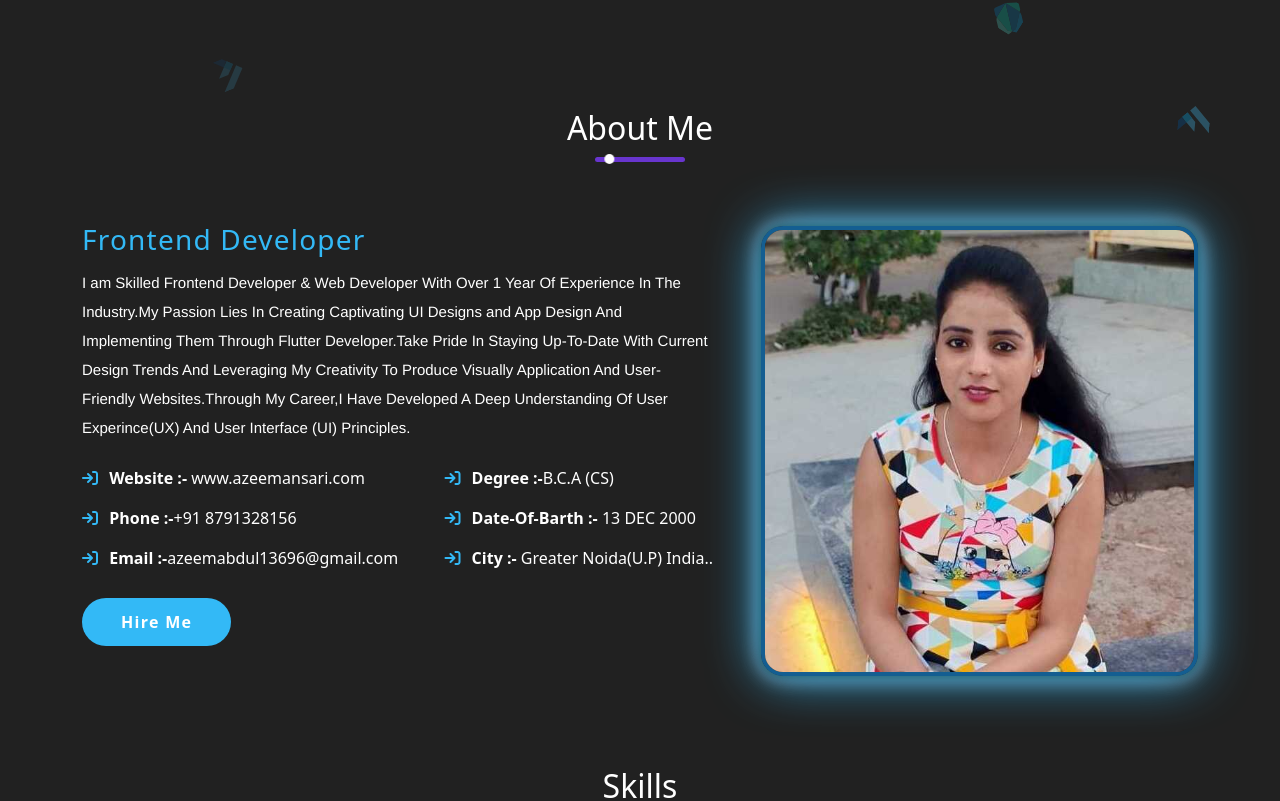
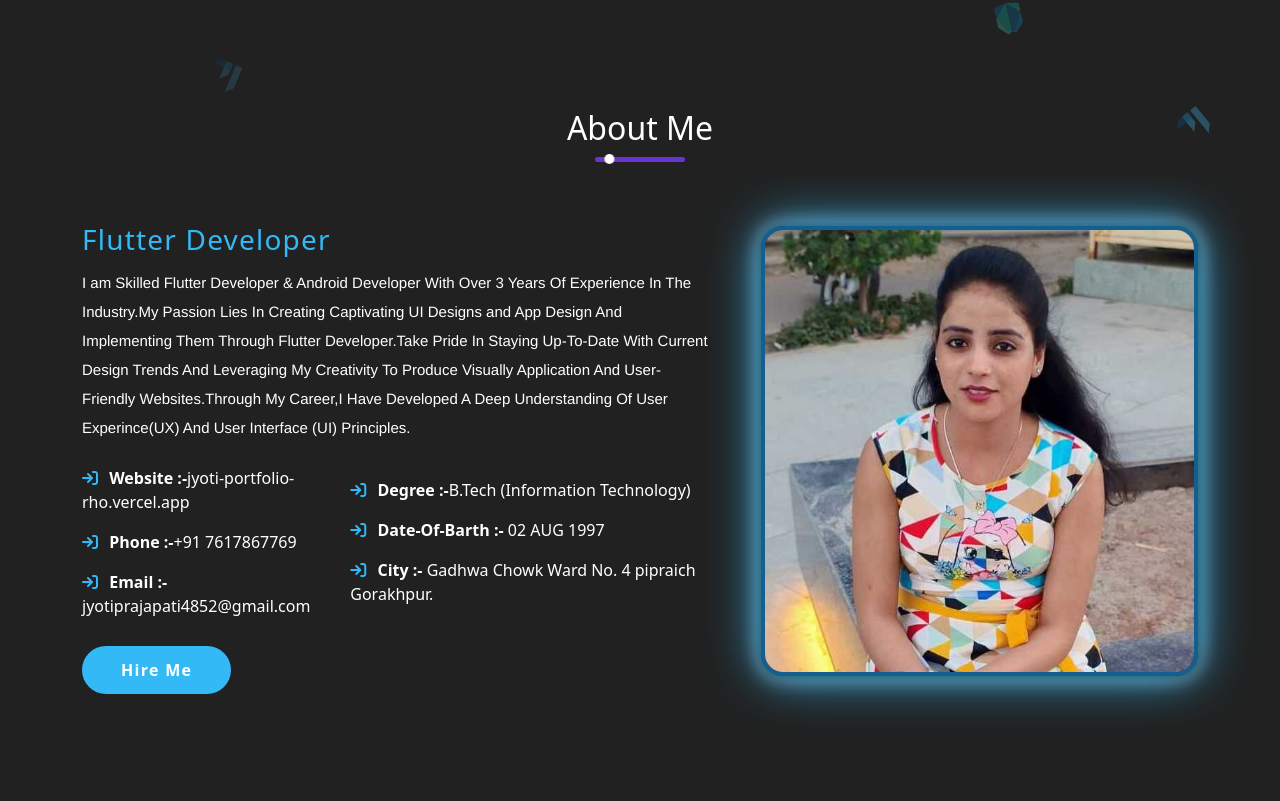
Before and after one commit to azeem251/jyoti-portfolio, a React (Vite) app: page / in a window 1280 px wide. Shown: the part 656-1457 px from the top of the page. Built offline with nearby package versions, Linux system fonts and the light colour scheme.

Commit message:
Update About.jsx

```diff
--- a/src/components/About/About.jsx
+++ b/src/components/About/About.jsx
@@ -17,22 +17,22 @@ const About = () => {
                         <div className='row g-5'>
                             <div className='col-lg-7 wow animate__animated animate__slow 3s  animate__lightSpeedInLeft'>
                                 <div className='about__content_box'>
-                                    <h3>Frontend Developer</h3>
+                                    <h3>Flutter Developer</h3>
 
-                                    <p>I am Skilled Frontend Developer & Web Developer  With Over 1 Year Of Experience In The Industry.My Passion Lies In Creating Captivating UI Designs  and App Design And Implementing Them Through Flutter Developer.Take Pride In Staying Up-To-Date With Current Design Trends And Leveraging My Creativity To Produce Visually Application And User-Friendly Websites.Through My Career,I Have Developed A Deep Understanding Of User Experince(UX) And User Interface (UI) Principles.</p>
+                                    <p>I am Skilled Flutter Developer & Android Developer With Over 3 Years Of Experience In The Industry.My Passion Lies In Creating Captivating UI Designs and App Design And Implementing Them Through Flutter Developer.Take Pride In Staying Up-To-Date With Current Design Trends And Leveraging My Creativity To Produce Visually Application And User-Friendly Websites.Through My Career,I Have Developed A Deep Understanding Of User Experince(UX) And User Interface (UI) Principles.</p>
                                     <div className='about_linkls'>
                                         <div className='aboutlinks-flex'>
                                             <ul>
-                                                <li><i className='fa-solid fa-arrow-right-to-bracket' id='arrow-id'></i><Link to='/'><strong>Website :-</strong> www.azeemansari.com</Link></li>
-                                                <li><i className='fa-solid fa-arrow-right-to-bracket' id='arrow-id'></i><Link to='tel:8791328156'><strong>Phone :-</strong>+91 8791328156 </Link></li>
-                                                <li><i className='fa-solid fa-arrow-right-to-bracket' id='arrow-id'></i><Link to='mailto:azeemabdul13696@gmail.com'><strong>Email :-</strong>azeemabdul13696@gmail.com</Link></li>
+                                                <li><i className='fa-solid fa-arrow-right-to-bracket' id='arrow-id'></i><Link to='/'><strong>Website :-</strong>jyoti-portfolio-rho.vercel.app</Link></li>
+                                                <li><i className='fa-solid fa-arrow-right-to-bracket' id='arrow-id'></i><Link to='tel:8791328156'><strong>Phone :-</strong>+91 7617867769 </Link></li>
+                                                <li><i className='fa-solid fa-arrow-right-to-bracket' id='arrow-id'></i><Link to='mailto:jyotiprajapati4852@gmail.com'><strong>Email :-</strong>jyotiprajapati4852@gmail.com</Link></li>
                                             </ul>
                                         </div>
                                         <div className='aboutlinks-flex'>
                                             <ul>
-                                                <li><i className='fa-solid fa-arrow-right-to-bracket' id='arrow-id'></i><Link to='/'><strong>Degree :-</strong>B.C.A (CS)</Link></li>
-                                                <li><i className='fa-solid fa-arrow-right-to-bracket' id='arrow-id'></i><Link to='/'><strong>Date-Of-Barth :- </strong> 13 DEC 2000</Link></li>
-                                                <li><i className='fa-solid fa-arrow-right-to-bracket' id='arrow-id'></i><Link to='/'><strong>City :-</strong> Greater Noida(U.P) India..</Link></li>
+                                                <li><i className='fa-solid fa-arrow-right-to-bracket' id='arrow-id'></i><Link to='/'><strong>Degree :-</strong>B.Tech (Information Technology)</Link></li>
+                                                <li><i className='fa-solid fa-arrow-right-to-bracket' id='arrow-id'></i><Link to='/'><strong>Date-Of-Barth :- </strong> 02 AUG 1997</Link></li>
+                                                <li><i className='fa-solid fa-arrow-right-to-bracket' id='arrow-id'></i><Link to='/'><strong>City :-</strong> Gadhwa Chowk Ward No. 4 pipraich Gorakhpur.</Link></li>
                                             </ul>
                                         </div>
                                     </div>
```
